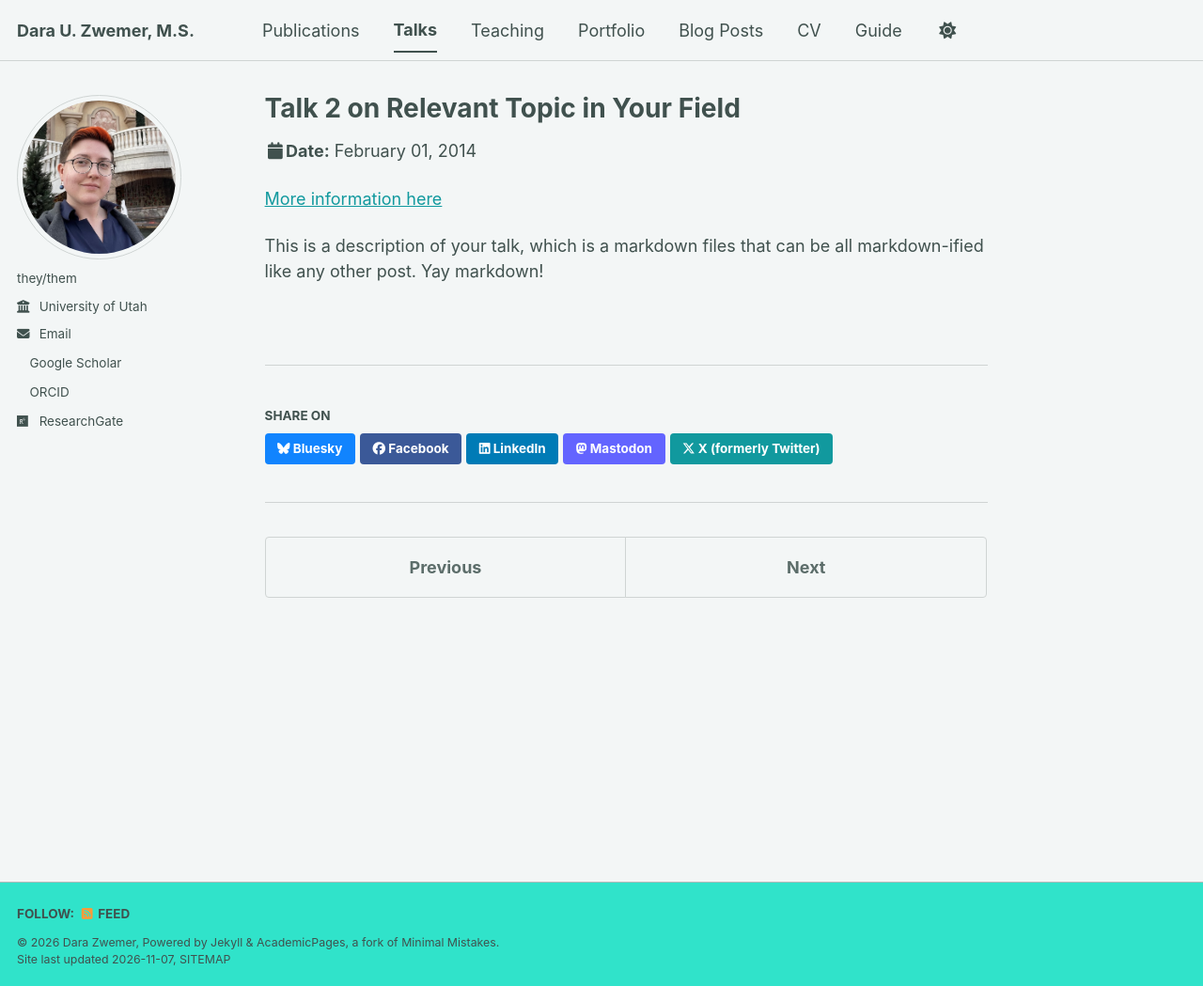
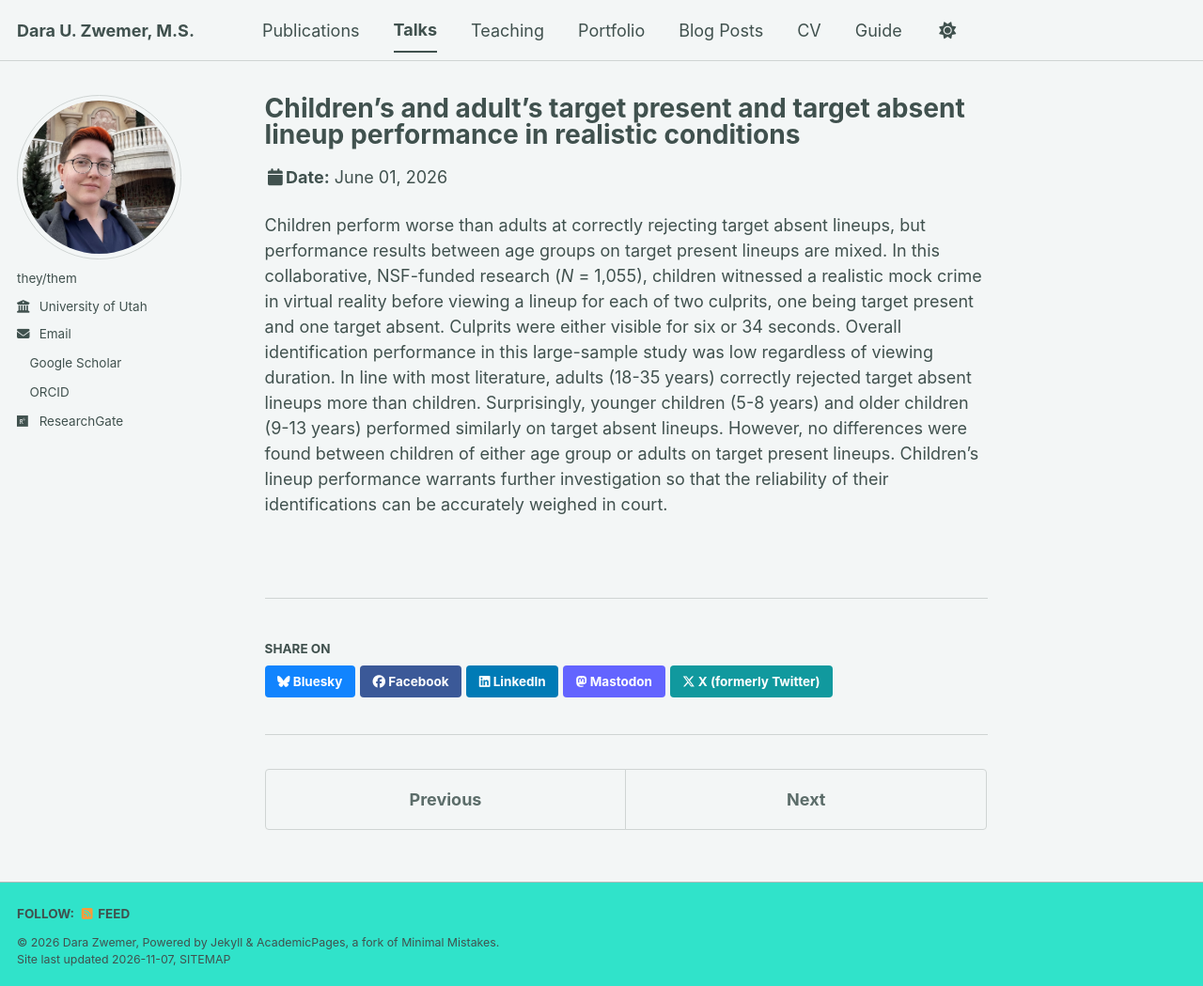
Before and after one commit to daraZwemer/daraZwemer.github.io, a Jekyll site: the page built from _talks/2014-02-01-talk-2.md, in a window 1280 px wide and 1049 px high. Shown: the whole window at 94% size. Built offline with Jekyll 4.4.1, drawn with Linux system fonts in a browser that asks for light colours; a style sheet for code colours, icons or effects is not loaded.

Commit message:
Update 2014-02-01-talk-2.md

```diff
--- a/_talks/2014-02-01-talk-2.md
+++ b/_talks/2014-02-01-talk-2.md
@@ -1,13 +1,11 @@
 ---
-title: "Talk 2 on Relevant Topic in Your Field"
+title: "Children's and adult's target present and target absent lineup performance in realistic conditions"
 collection: talks
 type: "Talk"
-permalink: /talks/2014-02-01-talk-2
-venue: "London School of Testing"
-date: 2014-02-01
-location: "London, UK"
+permalink: /talks/SARMAC_2026
+venue: "Killashee Hotel, Society for Applied Research in Memory and Cognition"
+date: 2026-06-01
+location: "Killashee, County Kildare, Ireland"
 ---
 
-[More information here](http://example2.com)
-
-This is a description of your talk, which is a markdown files that can be all markdown-ified like any other post. Yay markdown!
+Children perform worse than adults at correctly rejecting target absent lineups, but performance results between age groups on target present lineups are mixed. In this collaborative, NSF-funded research (_N_ = 1,055), children witnessed a realistic mock crime in virtual reality before viewing a lineup for each of two culprits, one being target present and one target absent. Culprits were either visible for six or 34 seconds. Overall identification performance in this large-sample study was low regardless of viewing duration. In line with most literature, adults (18-35 years) correctly rejected target absent lineups more than children. Surprisingly, younger children (5-8 years) and older children (9-13 years) performed similarly on target absent lineups. However, no differences were found between children of either age group or adults on target present lineups. Children’s lineup performance warrants further investigation so that the reliability of their identifications can be accurately weighed in court.
```
